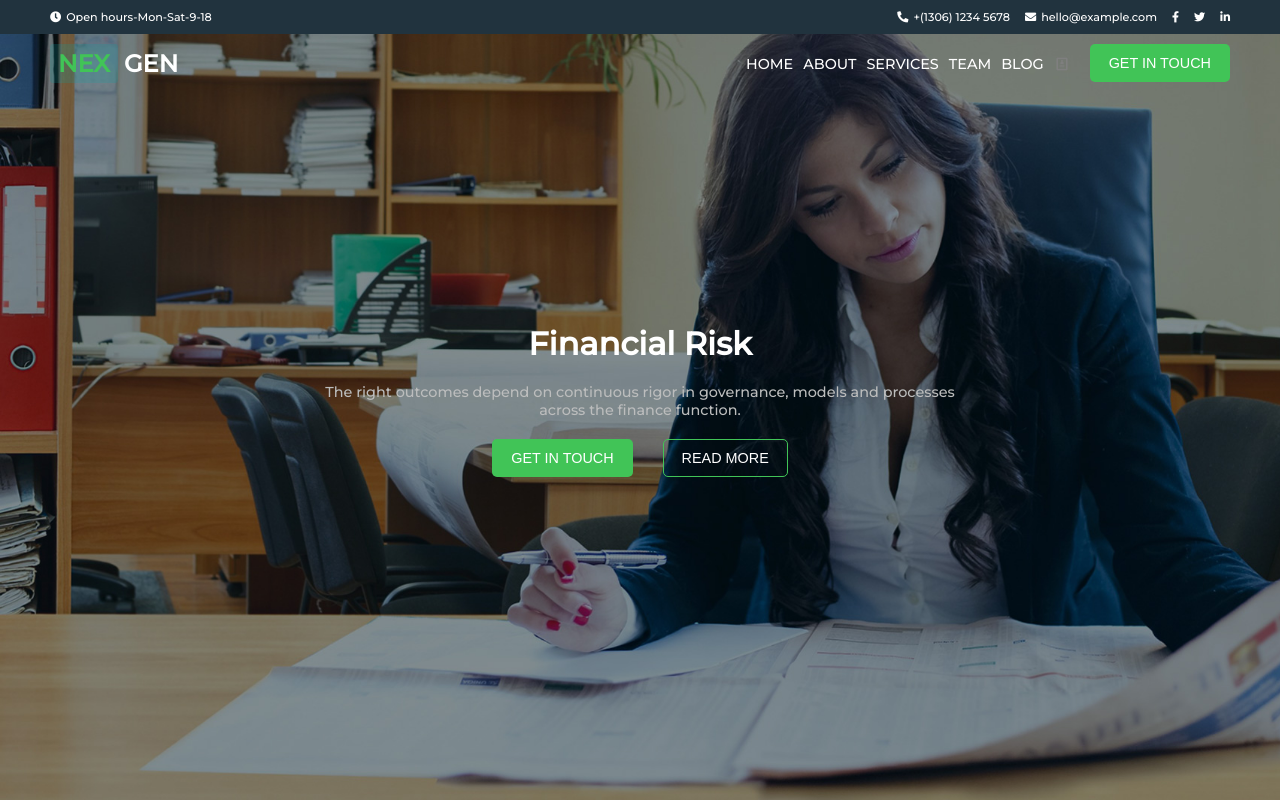
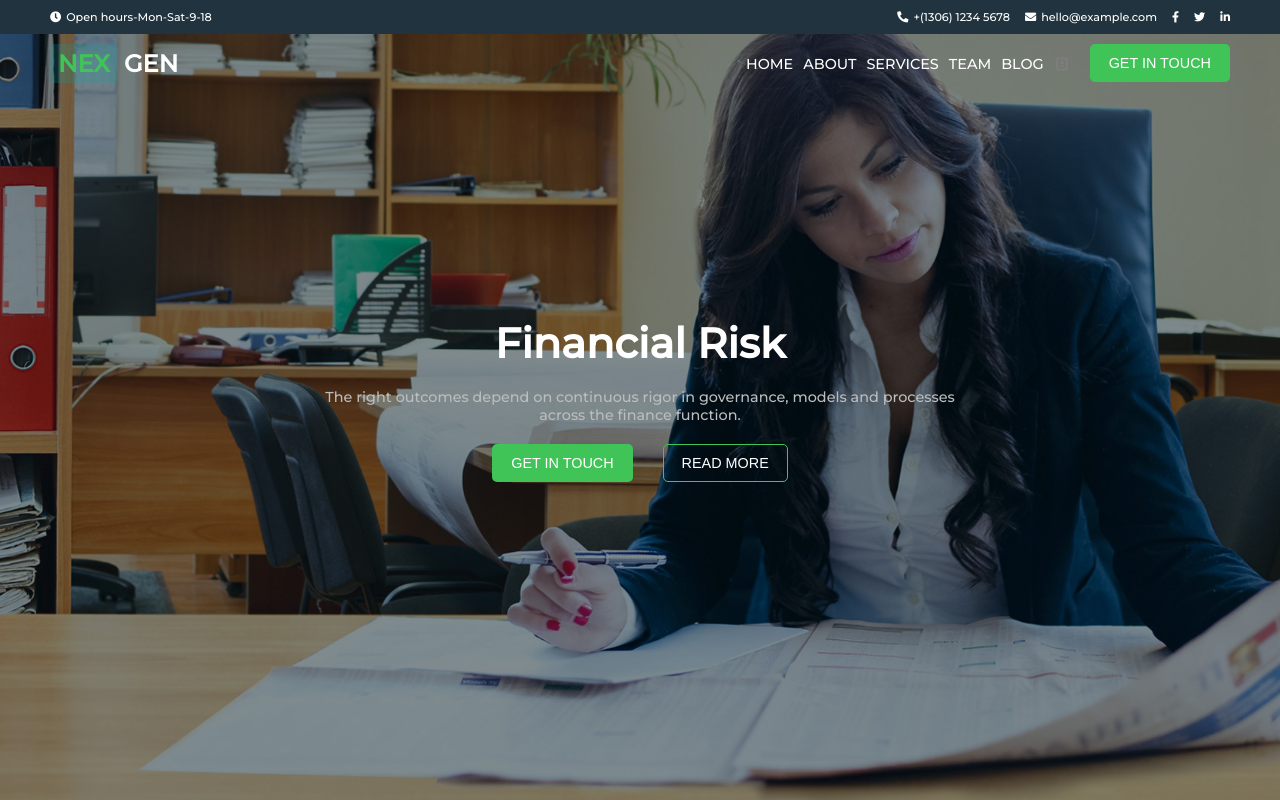
Before and after one commit to Valentina-Fr/proj-html-vuejs, a Vue app: page / in a window 1280 px wide. Shown: the top 800 px of the page. Built offline with nearby package versions, Linux system fonts and the light colour scheme.

Commit message:
Change font h1 jumbo

```diff
--- a/src/components/Jumbo.vue
+++ b/src/components/Jumbo.vue
@@ -32,6 +32,9 @@ components: {
     div {
       max-width: 50%;
     }
+    h1 {
+      font-size: 2.6rem;
+    }
   }
   .btn-brand, .btn-border {
     margin: 0 15px;
```
Also changed, not shown: 7 other files (tests, documents, lock files or other folders).
